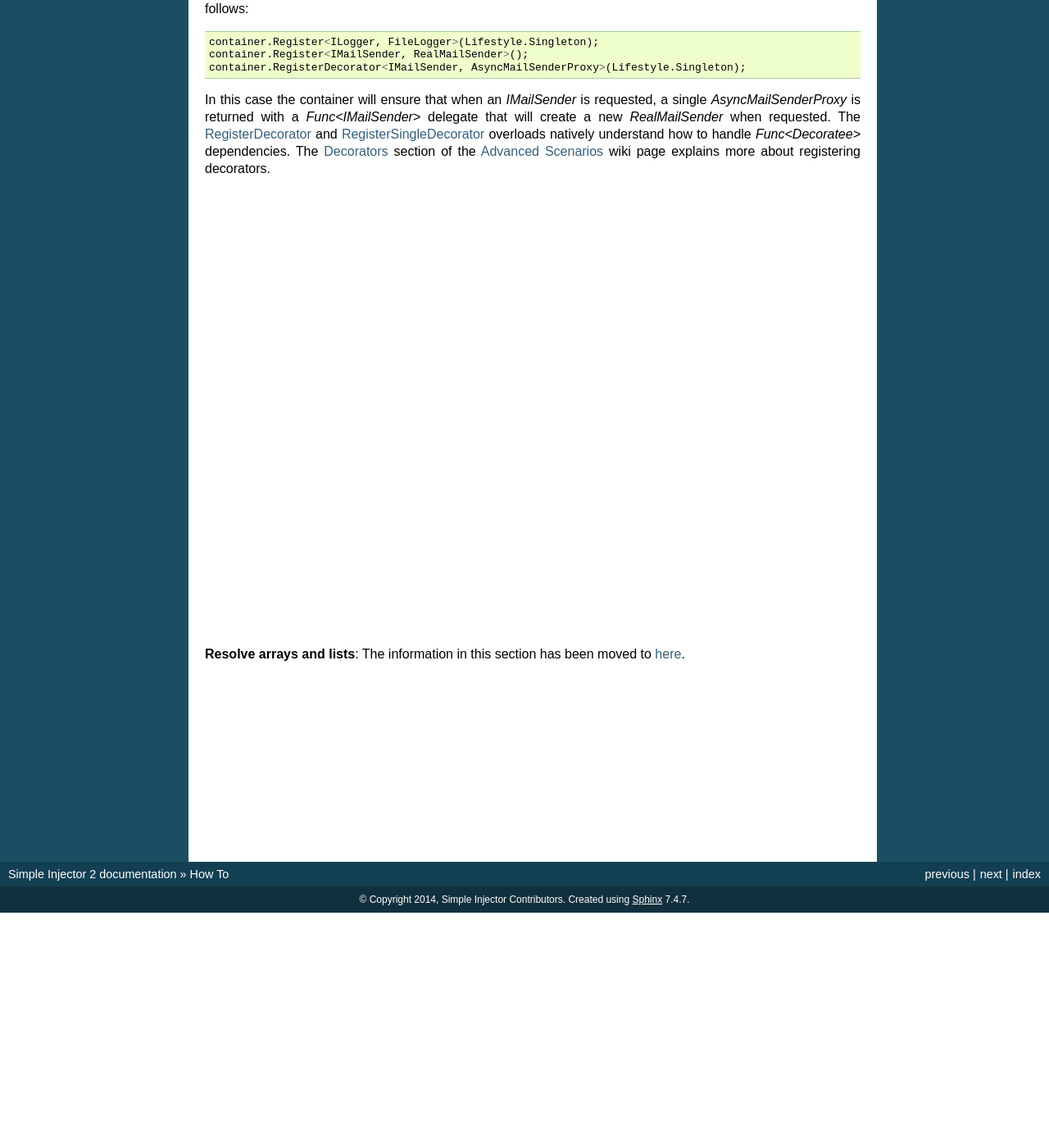
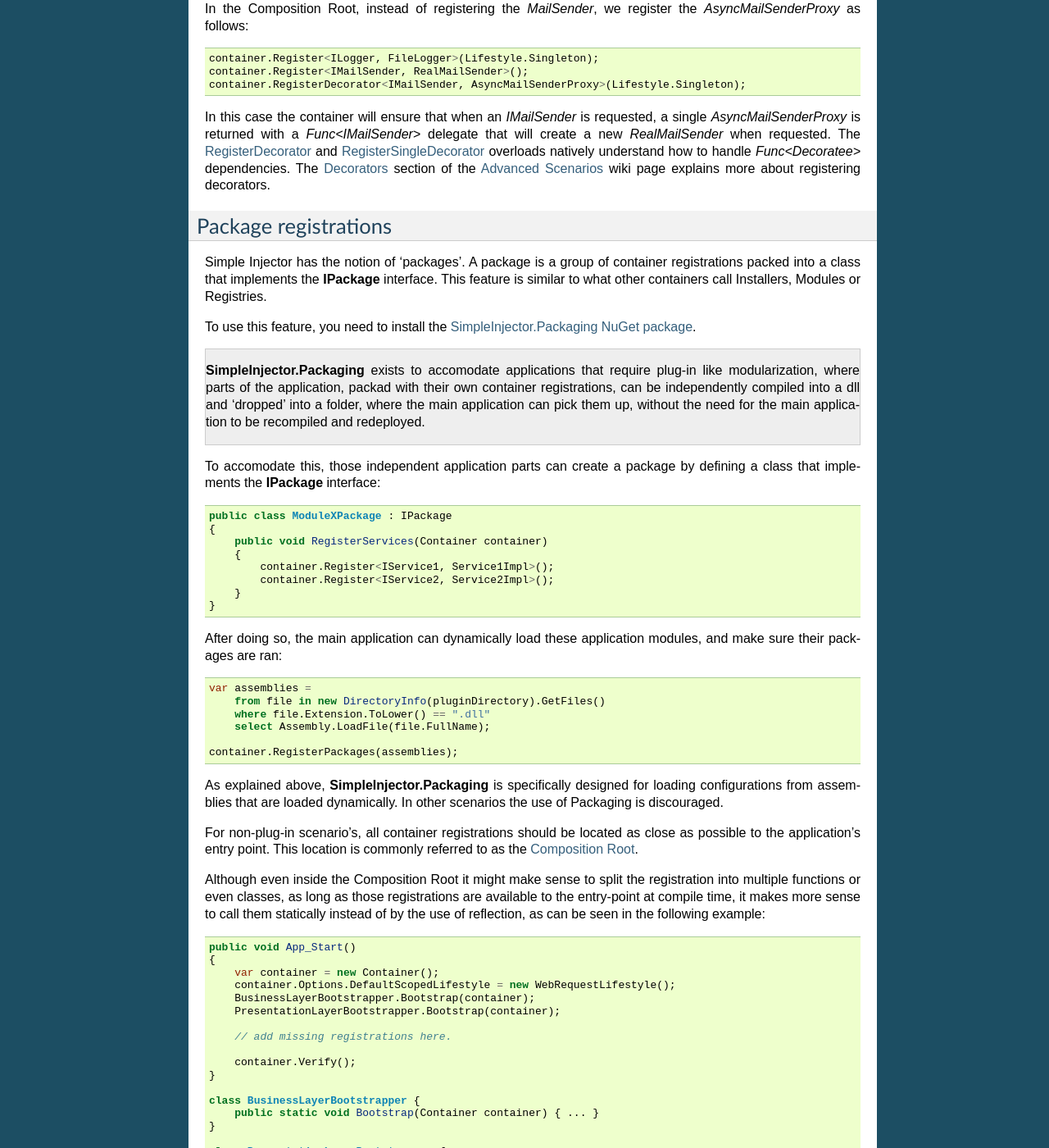
Before and after one commit to simpleinjector/Documentation, a Sphinx documentation site: the page built from source/howto.rst, in a window 1280 px wide and 1400 px high, scrolled down 10912 px. Shown: the whole window at 82% size. Built offline with Sphinx 7.4.7, drawn with Linux system fonts in a browser that asks for light colours; before the commit the page ends 12025 px from its top, so only the background shows below that; some of the changed text lies outside the part shown.

Commit message:
Information about Packaging added
fixes #45

```diff
--- a/source/howto.rst
+++ b/source/howto.rst
@@ -8,6 +8,7 @@ How To
 * How to :ref:`Override existing registrations <Override-Existing-Registrations>`
 * How to :ref:`Verify the container's configuration <Verify-Configuration>`
 * How to :ref:`Work with dependency injection in multi-threaded applications <Multi-Threaded-Applications>`
+* How to :ref:`Package registrations <Package-registrations>`
 
 .. _Register-Factory-Delegates:
 
@@ -526,6 +527,82 @@ In the Composition Root, instead of registering the *MailSender*, we register th
 
 In this case the container will ensure that when an *IMailSender* is requested, a single *AsyncMailSenderProxy* is returned with a *Func<IMailSender>* delegate that will create a new *RealMailSender* when requested. The `RegisterDecorator <https://simpleinjector.org/ReferenceLibrary/?topic=html/Overload_SimpleInjector_Extensions_DecoratorExtensions_RegisterDecorator.htm>`_ and `RegisterSingleDecorator <https://simpleinjector.org/ReferenceLibrary/?topic=html/Overload_SimpleInjector_Extensions_DecoratorExtensions_RegisterSingleDecorator.htm>`_ overloads natively understand how to handle *Func<Decoratee>* dependencies. The :ref:`Decorators <Decorators>` section of the :doc:`Advanced Scenarios <advanced>` wiki page explains more about registering decorators.
 
+.. _Package-registrations:
+
+Package registrations
+=====================
+
+Simple Injector has the notion of 'packages'. A package is a group of container registrations packed into a class that implements the **IPackage** interface. This feature is similar to what other containers call Installers, Modules or Registries.
+
+To use this feature, you need to install the `SimpleInjector.Packaging NuGet package <https://www.nuget.org/packages/SimpleInjector.Packaging/>`_.
+
+.. container:: Note
+
+    **SimpleInjector.Packaging** exists to accomodate applications that require plug-in like modularization, where parts of the application, packad with their own container registrations, can be independently compiled into a dll and 'dropped' into a folder, where the main application can pick them up, without the need for the main application to be recompiled and redeployed.
+
+To accomodate this, those independent application parts can create a package by defining a class that implements the **IPackage** interface:
+
+.. code-block:: c#
+
+    public class ModuleXPackage : IPackage
+    {
+        public void RegisterServices(Container container)
+        {
+            container.Register<IService1, Service1Impl>();
+            container.Register<IService2, Service2Impl>();
+        }
+    }
+
+After doing so, the main application can dynamically load these application modules, and make sure their packages are ran:
+
+.. code-block:: c#
+
+    var assemblies =
+        from file in new DirectoryInfo(pluginDirectory).GetFiles()
+        where file.Extension.ToLower() == ".dll"
+        select Assembly.LoadFile(file.FullName);
+
+    container.RegisterPackages(assemblies);
+
+As explained above, **SimpleInjector.Packaging** is specifically designed for loading configurations from assemblies that are loaded dynamically. In other scenarios the use of Packaging is discouraged.
+
+For non-plug-in scenario's, all container registrations should be located as close as possible to the application’s entry point. This location is commonly referred to as the `Composition Root <http://blog.ploeh.dk/2011/07/28/CompositionRoot/>`_.
+
+Although even inside the Composition Root it might make sense to split the registration into multiple functions or even classes, as long as those registrations are available to the entry-point at compile time, it makes more sense to call them statically instead of by the use of reflection, as can be seen in the following example:
+
+.. code-block:: c#
+
+    public void App_Start()
+    {
+        var container = new Container();
+        container.Options.DefaultScopedLifestyle = new WebRequestLifestyle();
+        BusinessLayerBootstrapper.Bootstrap(container);
+        PresentationLayerBootstrapper.Bootstrap(container);
+
+        // add missing registrations here.
+
+        container.Verify();
+    }
+
+    class BusinessLayerBootstrapper {
+        public static void Bootstrap(Container container) { ... }
+    }
+
+    class PresentationLayerBootstrapper {
+        public static void Bootstrap(Container container) { ... }
+    }
+
+The previous example gives the same amount of componentization, while everything is visibly referenced from within the start-up path. In other words, you can use your IDE's *go-to reference* feature to jump directly to that code, while still being able to group things together.
+
+On top of this, switching on or off groups of registrations based on configuration settings becomes simpler, as can be seen in the following example:
+
+.. code-block:: c#
+
+    if (ConfigurationManager.AppSettings["environment"] != "production")
+         MockedExternalServicesPackage.Bootstrap(container);
+    else
+         ProductionExternalServicesPackage.Bootstrap(container);
+
 |
 |
 |
```
